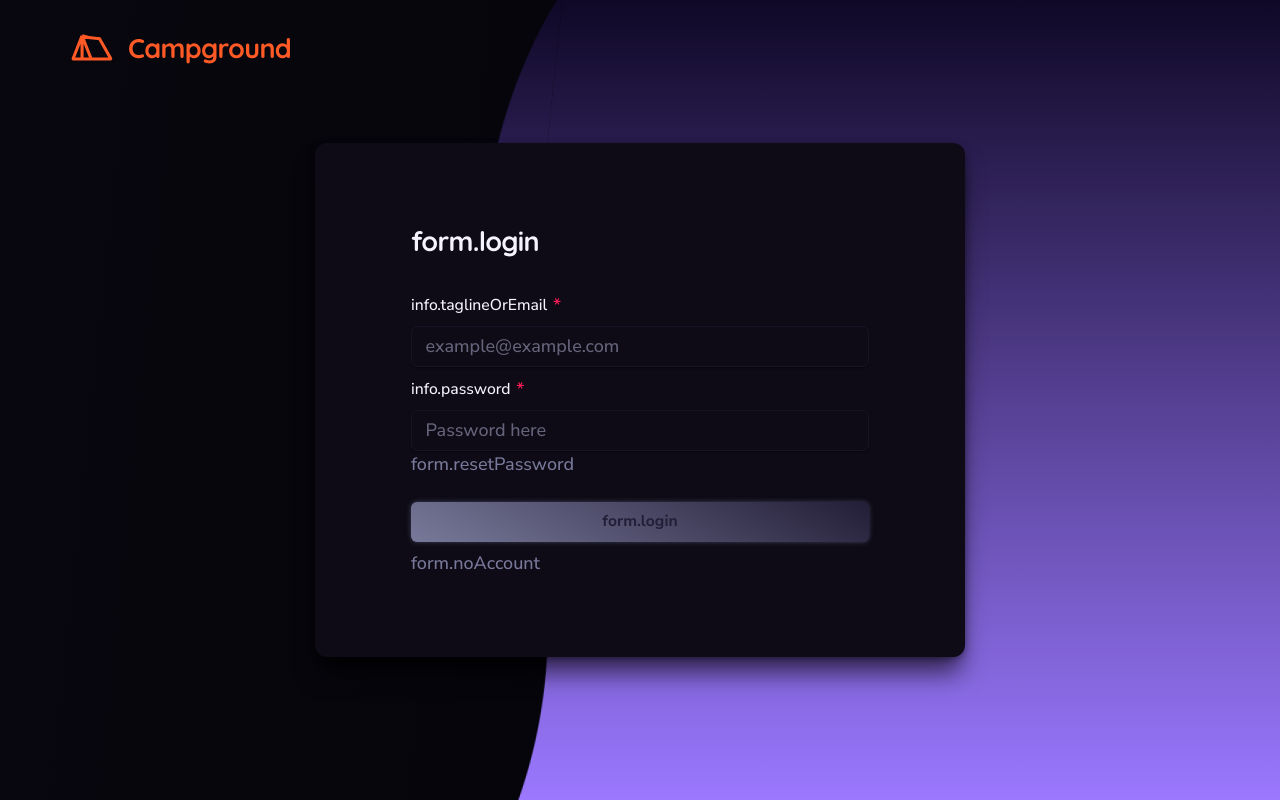
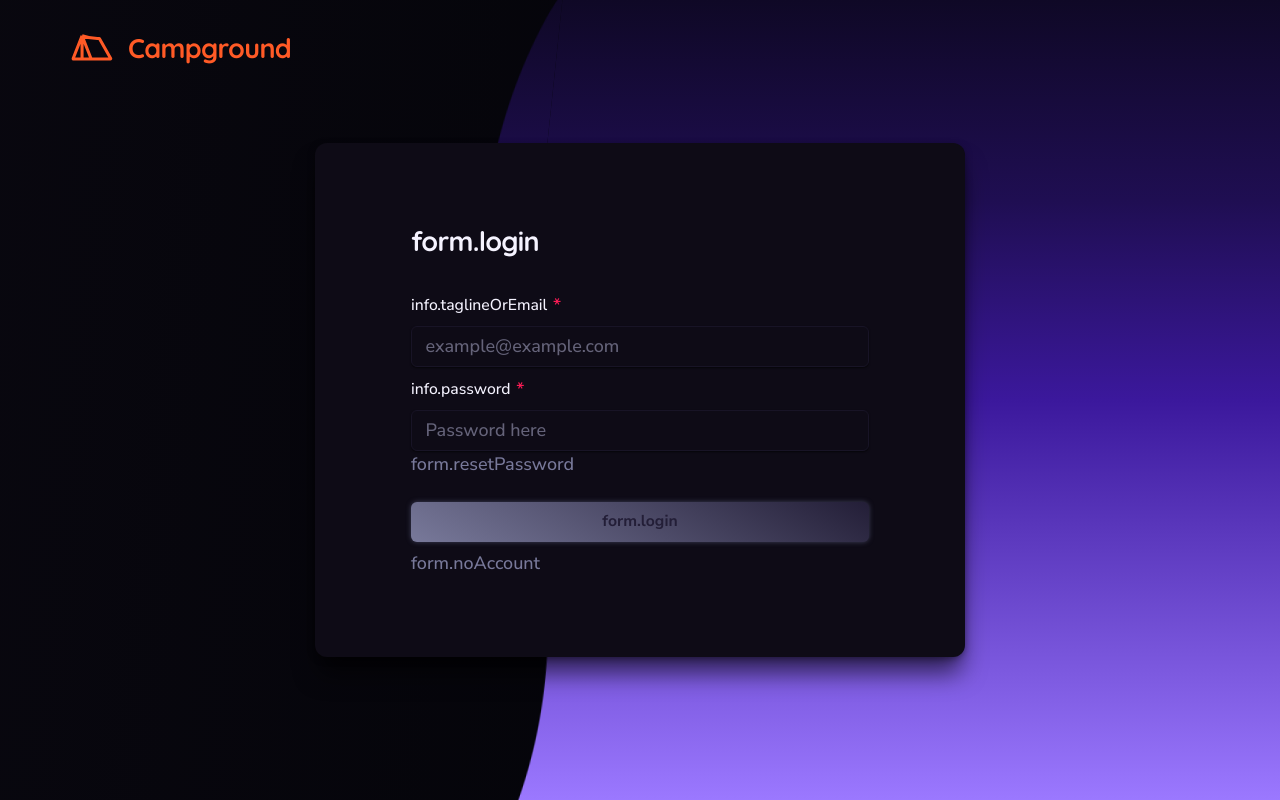
Before and after one commit to project-campground/frontend, a React (Vite) app in the folder sites/app.campground.gg/: page /login in a window 1280 px wide. Built offline with nearby package versions, Linux system fonts and the light colour scheme; no server answers.

Commit message:
fix: sign in gradient improvement

```diff
--- a/sites/app.campground.gg/src/components/signin/SigninWrapper.tsx
+++ b/sites/app.campground.gg/src/components/signin/SigninWrapper.tsx
@@ -29,7 +29,7 @@ export default class SigninWrapper extends React.Component<Props> {
                         left: 0,
                         right: 0,
                         bottom: 0,
-                        background: `linear-gradient(to bottom, ${theme.vars.palette.info[950]}, ${theme.vars.palette.info[300]})`,
+                        background: `linear-gradient(to bottom, ${theme.vars.palette.info[950]} 0%, ${theme.vars.palette.info[850]} 25%, ${theme.vars.palette.info[700]} 50%, ${theme.vars.palette.info[300]} 100%)`,
                         overflow: "hidden",
                         zIndex: -1,
                     })}>
```
